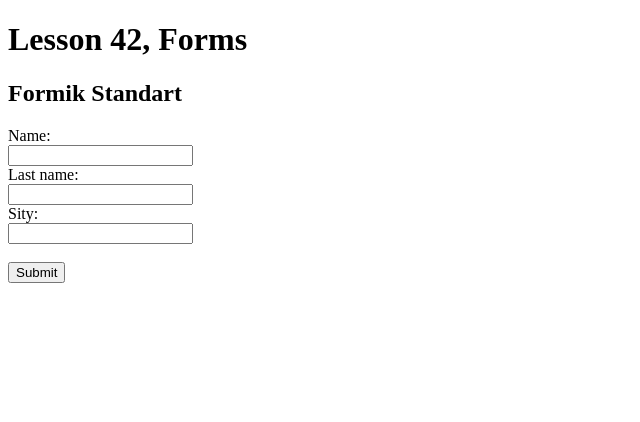
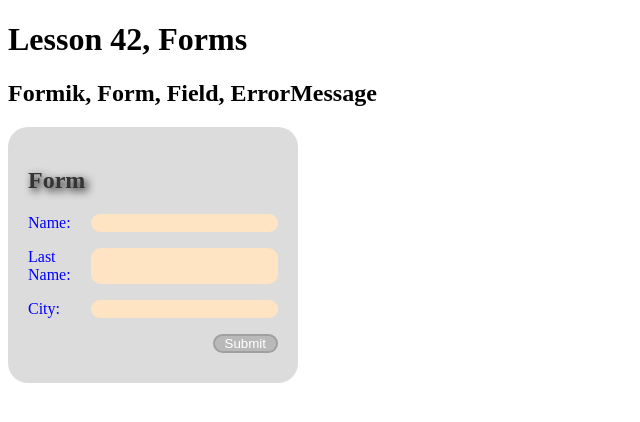
Before and after one commit to RSS-777/React_Home_Work, a React (Vite) app: page / in a window 1280 px wide. Shown: the top 422 px of the page, without its empty margins (0-640 px from the left). Built offline with nearby package versions, Linux system fonts and the light colour scheme.

Commit message:
change form not active button

```diff
--- a/src/App.jsx
+++ b/src/App.jsx
@@ -1,4 +1,4 @@
-import { FormMehtodField } from "./components/FormMehtodField";
+import { FormMehtodField } from "./components/FormMehtodField/FormMehtodField";
 import { StandartMethodForm } from './components/FormMethodStandart';
 import { FormMethodHook } from './components/FormMethodHook';
 
@@ -6,11 +6,11 @@
   return (
     <div>
       <h1>Lesson 42,  Forms</h1>
-      <h2>Formik Standart</h2>
-      <StandartMethodForm />
-      {/* <h2>Formik, Form, Field</h2>
+      <h2>Formik, Form, Field, ErrorMessage </h2>
       <FormMehtodField />
-      <h2>Formik Hook</h2>
+      {/* <h2>Formik Standart</h2>
+      <StandartMethodForm /> */}
+      {/* <h2>Formik Hook</h2>
       <FormMethodHook /> */}
     </div>
   )
--- a/src/components/FormMehtodField.jsx
+++ /dev/null
@@ -1,61 +0,0 @@
-import React from 'react';
-import { Formik, Form, Field, ErrorMessage } from 'formik';
-
-export const FormMehtodField = () => {
-    return (
-        <Formik
-            initialValues={{ name: '', lastName: '', city: '' }}
-            validate={values => {
-                const errors = {};
-                if (!values.name) {
-                    errors.name = 'Mandatory field';
-                }
-                if (!values.lastName) {
-                    errors.lastName = 'Mandatory field';
-                }
-                if (!values.city) {
-                    errors.city = 'Mandatory field';
-                }
-                return errors;
-            }}
-
-            onSubmit={(values, formikBag) => {
-                formikBag.resetForm();
-                console.log(values);
-            }}
-        >
-            {(props) => {
-                console.log('props', props)
-                return (
-                    <Form>
-                        <div>
-                            <label htmlFor="name">Name:</label>
-                            <br />
-                            <Field type="text" name="name" id="name" />
-                            <ErrorMessage name="name" component="div" />
-                            <br />
-                        </div>
-                        <div>
-                            <label htmlFor="lastName">Last Name:</label>
-                            <br />
-                            <Field type="text" name="lastName" id="lastName" />
-                            <ErrorMessage name="lastName" component="div" />
-                            <br />
-                        </div>
-                        <div>
-                            <label htmlFor="city">City:</label>
-                            <br />
-                            <Field type="text" name="city" id="city" />
-                            <ErrorMessage name="city" component="div" />
-                            <br />
-                        </div>
-                        <div>
-                            <br />
-                            <button type='submit'>Submit</button>
-                        </div>
-                    </Form>
-                )
-            }}
-        </Formik>
-    );
-};
--- /dev/null
+++ b/src/components/FormMehtodField/FormMehtodField.css
@@ -0,0 +1,76 @@
+Form {
+    position: relative;
+    width: 250px;
+    background-color: rgb(221, 220, 220);
+    color: blue;
+    padding: 20px;
+    border-radius: 20px;
+}
+
+Form h2 {
+    color: rgb(52, 52, 52);
+    text-shadow: 3px 3px 9px rgb(0, 0, 0);
+}
+
+.name-input {
+    display: flex;
+    justify-content: space-between;
+    margin-bottom: 1px;
+}
+
+.last-name-input {
+    display: flex;
+    justify-content: space-between;
+    margin-bottom: 1px;
+}
+
+.city-input {
+    display: flex;
+    justify-content: space-between;
+    margin-bottom: 1px;
+}
+
+.input {
+    background-color: bisque;
+    border: none;
+    border-radius: 10px;
+    padding: 0 5px;
+}
+
+.button-submit {
+    display: flex;
+    justify-content: flex-end;
+    margin-bottom: 10px;
+}
+
+button {
+    border-radius: 10px;
+    padding: 0 10px;
+}
+
+.button-active {
+    color: blue;
+    background-color: rgb(166, 165, 165);
+    box-shadow: 1px 1px 5px 0 black;
+}
+
+.button-active:hover {
+    color: yellow;
+    box-shadow: 0 0 3px 0 black;
+}
+
+.button-hiden {
+    color: white;
+    background-color: rgb(186, 185, 185);
+    border: 2px solid rgb(160, 160, 160);
+}
+
+.errors-messange{
+    width: 100%;
+    height: 15px;
+    display: flex;
+    justify-content: flex-end;
+    color: red;
+    font-size: 10px;
+    margin-right: 10px;
+}
--- /dev/null
+++ b/src/components/FormMehtodField/FormMehtodField.jsx
@@ -0,0 +1,80 @@
+import { Formik, Form, Field, ErrorMessage } from 'formik';
+import './FormMehtodField.css'
+
+export const FormMehtodField = () => {
+
+    const validate = (values) => {
+        const errors = {};
+        if (!values.name) {
+            errors.name = "Field can't be empty"
+        } else if (/\d/.test(values.name)) {
+            errors.name = "There can't be a number in the field"
+        }
+
+        if (!values.lastName) {
+            errors.lastName = "Field can't be empty"
+        } else if (/\d/.test(values.lastName)) {
+            errors.lastName = "There can't be a number in the field"
+        }
+
+        if (!values.city) {
+            errors.city = "Field can't be empty"
+        } else if (/\d/.test(values.city)) {
+            errors.city = "There can't be a number in the field"
+        }
+
+        return errors
+    }
+    return (
+        <Formik
+            initialValues={{ name: '', lastName: '', city: '' }}
+            onSubmit={(values, formikBag) => {
+                formikBag.resetForm()
+                console.log(values)
+            }}
+            validate={validate}
+        >
+            {(props) => {
+                console.log(props)
+                console.log(Object.keys(props.errors).length === 0 && props.values.name)
+                return (
+                    <Form>
+                        <h2>Form</h2>
+                        <div className="name-input">
+                            <label htmlFor='name'>Name:</label>
+                            <Field type='text' name='name' id='name' className='input' />
+                        </div>
+                        <div className="errors-messange">
+                            <ErrorMessage name='name' component='div' />
+                        </div>
+                        <div className="last-name-input">
+                            <label htmlFor="last-name">Last Name:</label>
+                            <Field type='text' name='lastName' id='last-name' className='input' />
+                        </div>
+                        <div className="errors-messange">
+                            <ErrorMessage name='lastName' component='div' />
+                        </div>
+                        <div className="city-input">
+                            <label htmlFor='city'>City:</label>
+                            <Field type='text' name='city' id='city' className='input' />
+                        </div>
+                        <div className="errors-messange">
+                            <ErrorMessage name='city' component='div' />
+                        </div>
+                        <div className="button-submit">
+                            <button
+                                type='submit'
+                                className={
+                                    Object.keys(props.errors).length === 0 && props.values.name
+                                        ? 'button-active'
+                                        : 'button-hiden'
+                                }
+                            >Submit</button>
+                        </div>
+
+                    </Form>
+                )
+            }}
+        </Formik>
+    )
+}
```
